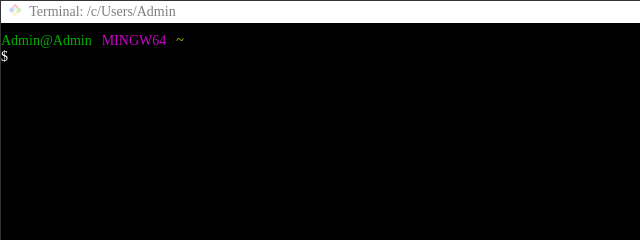
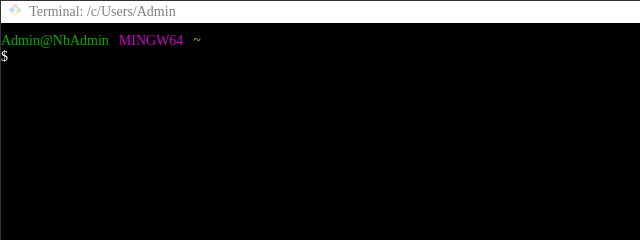
Before and after one commit to toihocweb/fe-template, a website: page terminal.html in a window 1280 px wide. Shown: the top 240 px of the page, 0-640 px from the left. Drawn offline with Linux system fonts and the light colour scheme.

Commit message:
#edit admin user

```diff
--- a/terminal.html
+++ b/terminal.html
@@ -21,7 +21,7 @@
       </div>
       <div class="terminal-body">
         <p>
-          <span style="color: #00B000; margin-right: 10px;">Admin@Admin</span
+          <span style="color: #00B000; margin-right: 10px;">Admin@NbAdmin</span
           ><span style="color: #CD00CD; margin-right: 10px;">MINGW64</span
           ><span style="color: #CDCD00;">~</span>
         </p>
```
